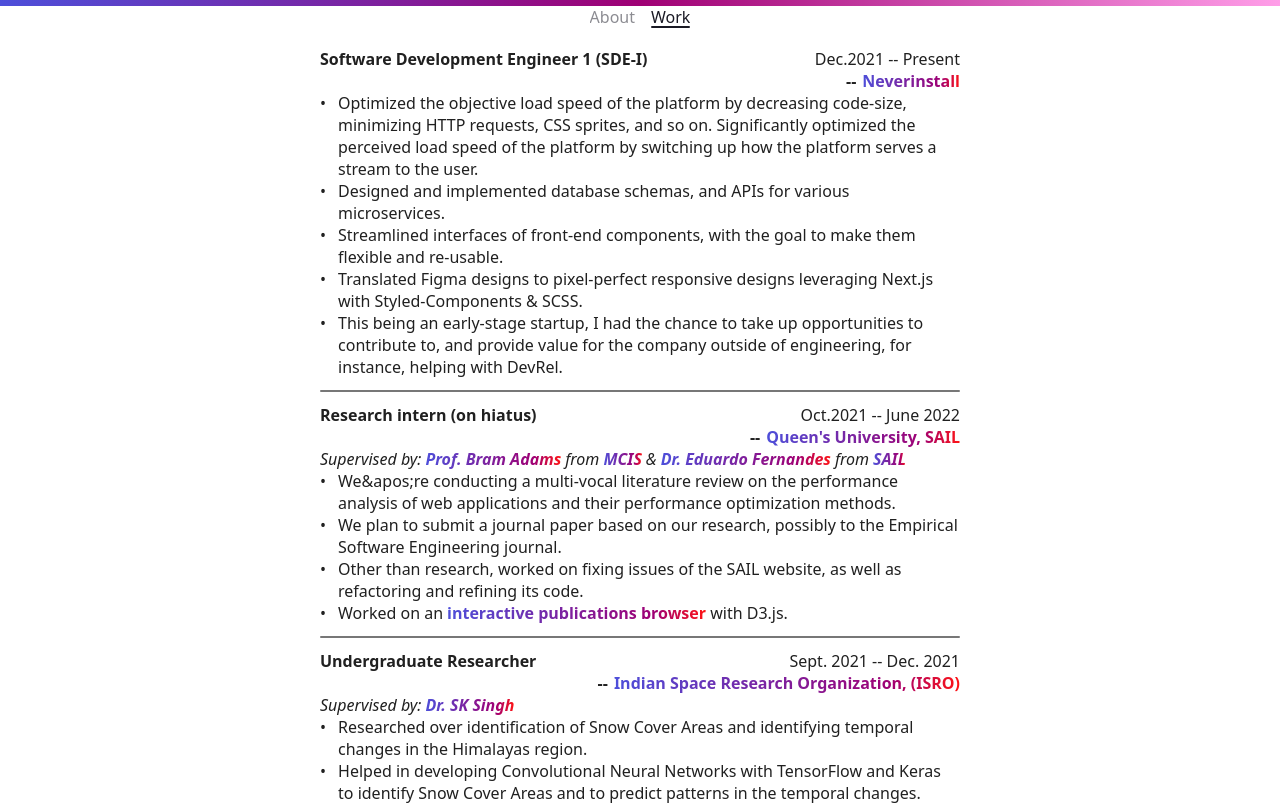
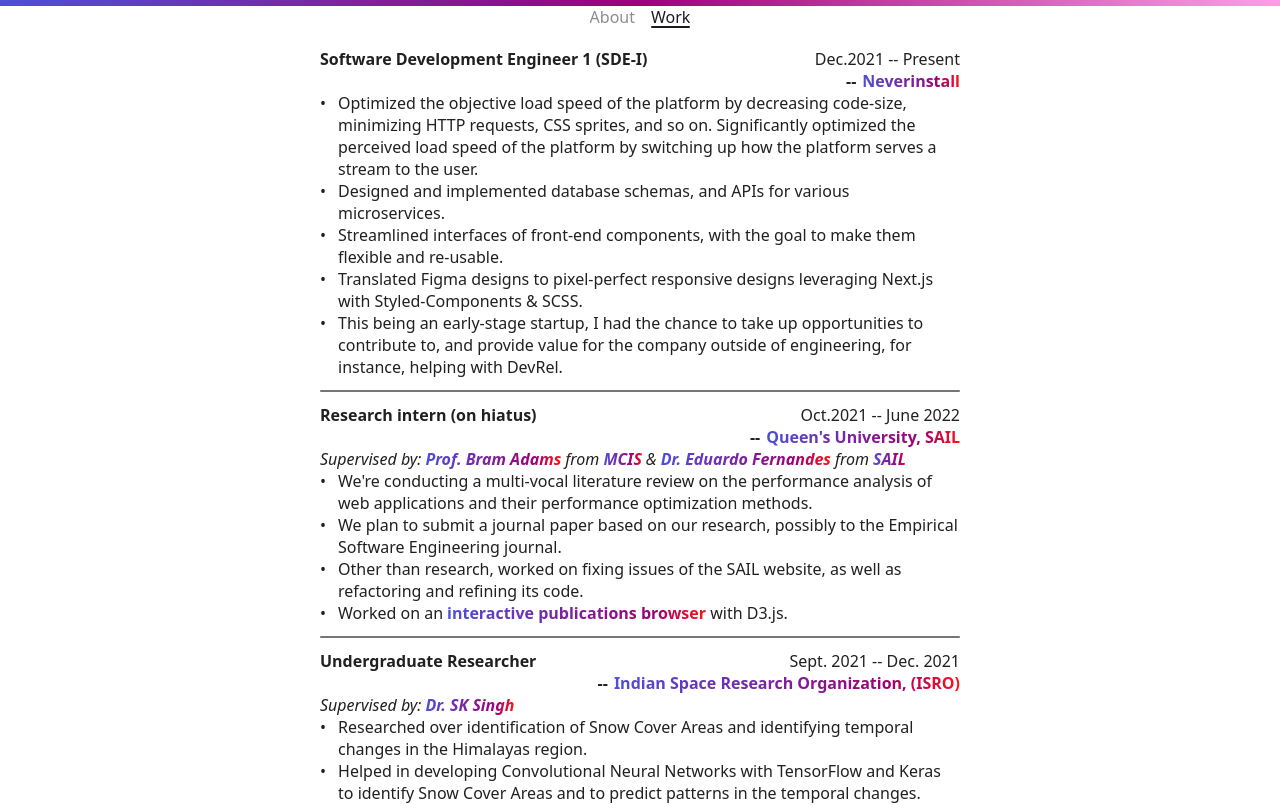
Before and after one commit to Yug34/portfolio-new, a Next.js app: page /work in a window 1280 px wide. Shown: the top 805 px of the page. Built offline with nearby package versions, Linux system fonts and the light colour scheme.

Commit message:
:bug: fix(layout): fixed overflow bug

```diff
--- a/components/Layout/index.tsx
+++ b/components/Layout/index.tsx
@@ -7,7 +7,7 @@
   min-height: 100vh;
   padding: clamp(3rem, ${px2vw(4 * 16)}, 4rem) clamp(1rem, ${px2vw(30 * 16)}, 30rem);
   color: #202020;
-  width: 100vw;
+  width: 100%;
   display: flex;
   flex-direction: column;
   justify-content: flex-start;
--- a/components/WorkPage/index.tsx
+++ b/components/WorkPage/index.tsx
@@ -126,7 +126,7 @@
                 </Supervisors>
                 <Work>
                     {[
-                        "We&apos;re conducting a multi-vocal literature review on the performance analysis of web applications and their performance optimization methods.",
+                        "We're conducting a multi-vocal literature review on the performance analysis of web applications and their performance optimization methods.",
                         "We plan to submit a journal paper based on our research, possibly to the Empirical Software Engineering journal.",
                         "Other than research, worked on fixing issues of the SAIL website, as well as refactoring and refining its code."
                     ].map((item) => (
```
